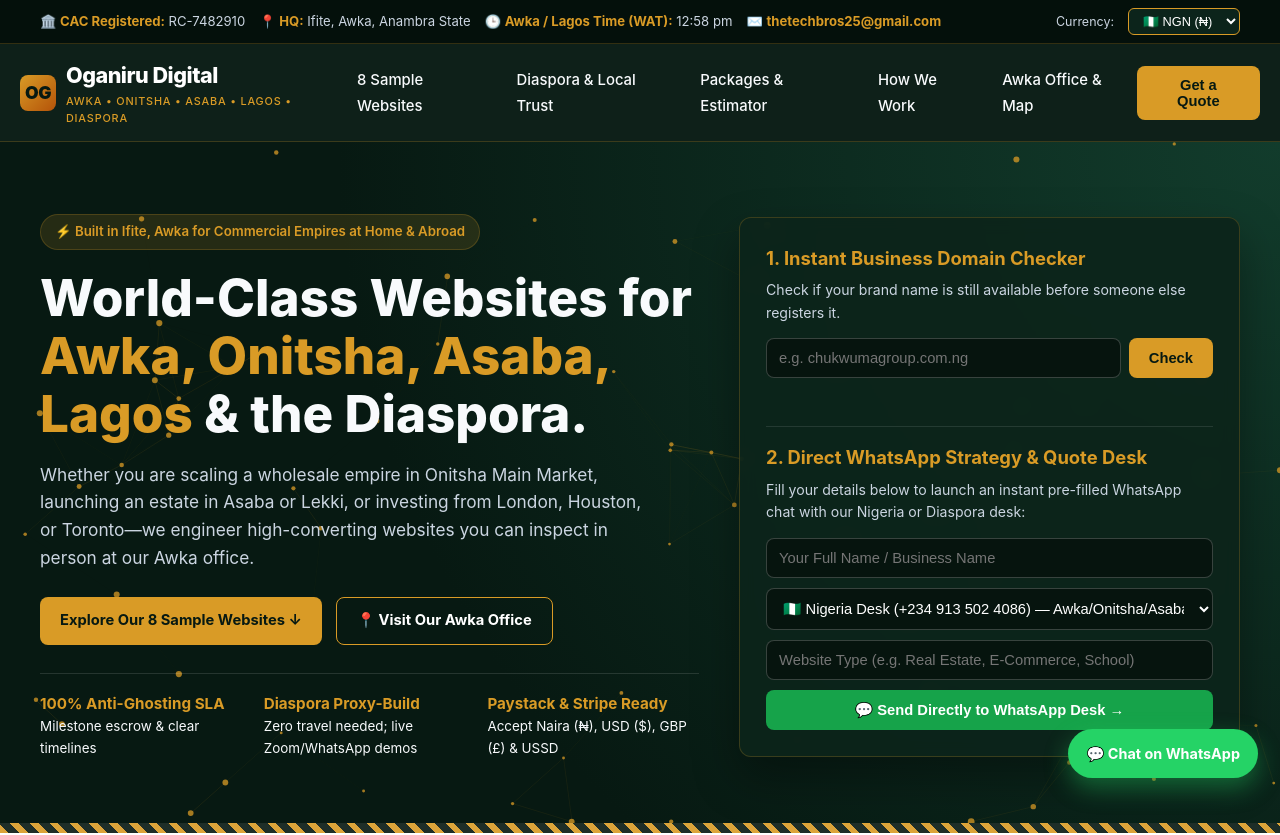
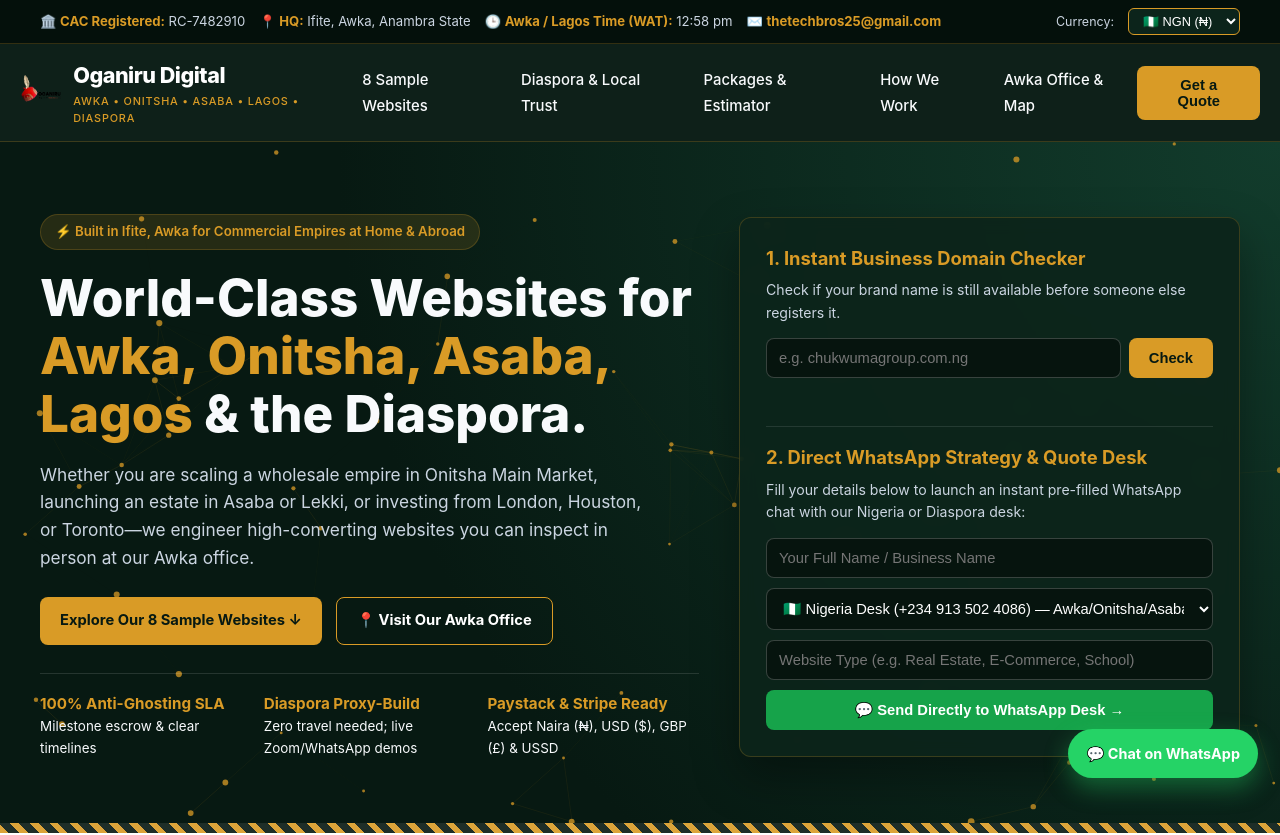
Before and after one commit to thetechbros25/Website-developers, a plain HTML site: page index.html in a window 1280 px wide. Shown: the top 835 px of the page. Drawn offline with Linux system fonts and the light colour scheme.

Commit message:
Update index.html

```diff
--- a/index.html
+++ b/index.html
@@ -1225,7 +1225,7 @@
   <header>
     <div class="container nav-wrap">
       <a href="#" class="logo">
-        <div class="logo-mark">OG</div>
+        <img src="logo.png" alt="" style="width: 2em; height: 2em;" srcset="">
         <div>
           Oganiru Digital
           <small>Awka • Onitsha • Asaba • Lagos • Diaspora</small>
```
